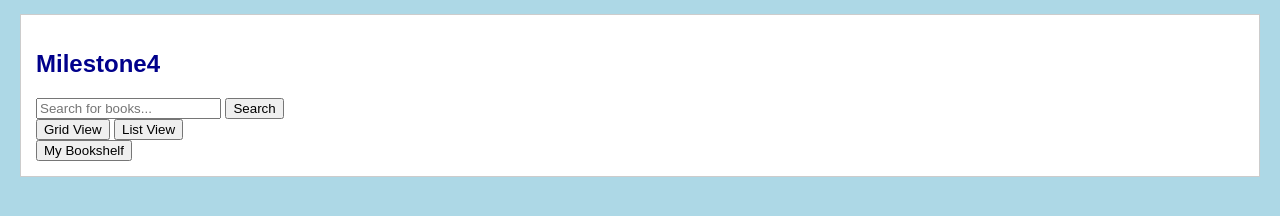
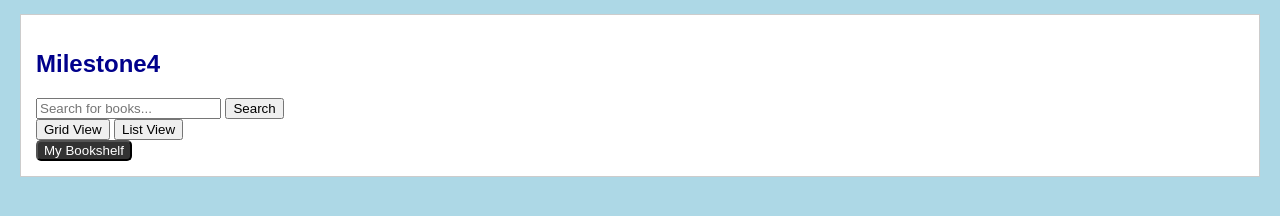
Before and after one commit to Atomonus/dnandronweb2025, a plain HTML site: page Milestone4/milestone4.html in a window 1280 px wide. Both pictures are taken after a click on the button "My Bookshelf". Shown: the part 100-316 px from the top of the page. Drawn offline with nearby package versions, Linux system fonts and the light colour scheme.

Commit message:
Update style.css

```diff
--- a/Milestone4/css/style.css
+++ b/Milestone4/css/style.css
@@ -96,3 +96,8 @@
      margin: 10px 0;
      gap: 10px;
     }
+    button.active {
+     background-color: #333;
+     color: #fff;
+     border-radius: 5px;
+    }
```
